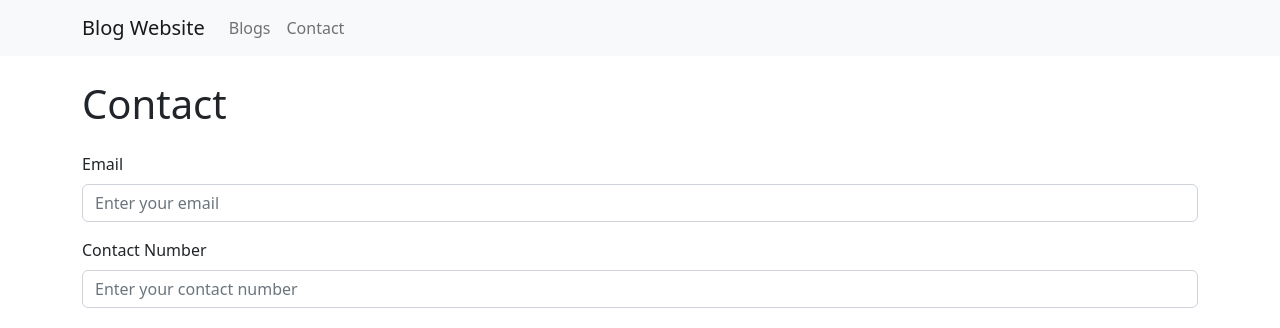
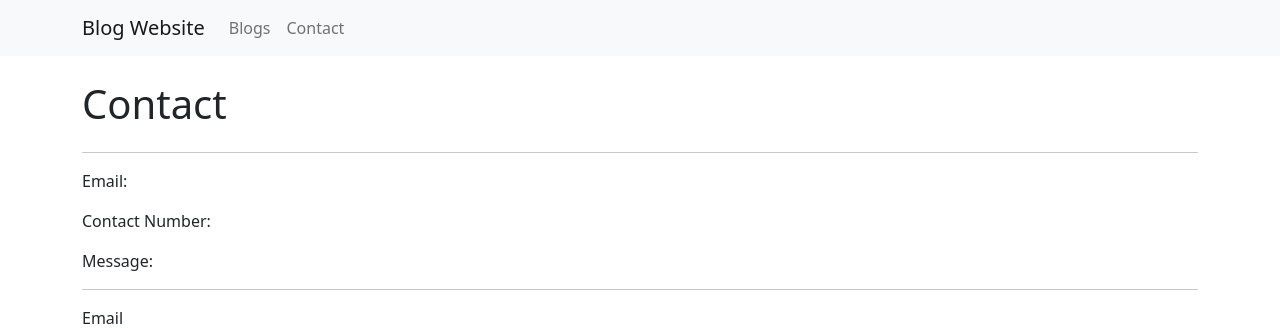
Before and after one commit to bryllim/kodego-react-demo, a React (Create React App) app: page /contact in a window 1280 px wide. Shown: the top 328 px of the page. Built offline with nearby package versions, Linux system fonts and the light colour scheme; no server answers.

Commit message:
added loading

```diff
--- a/src/pages/Blogs.js
+++ b/src/pages/Blogs.js
@@ -3,20 +3,27 @@ import BlogCard from "./components/BlogCard";
 
 const Blogs = () => {
 
-  const mediumURL = "https://api.rss2json.com/v1/api.json?rss_url=https://medium.com/feed/@bryllim";
+  const mediumURL = "https://api.rss2json.com/v1/api.json?rss_url=https://medium.com/feed/@robertroybritt";
 
   useEffect(() => {
     fetch(mediumURL)
       .then(response => response.json())
       .then(data => {
         setBlogs(data.items);
+        setIsLoading(false);
       })
       .catch(error => console.log(error));
-  } , []);
+  }, []);
+
+  const [isLoading, setIsLoading] = useState(true);
 
   const [blogs, setBlogs] = useState([]);
 
   return (
+    <>
+      {isLoading ? (
+        <h1 className="text-center my-5">Loading blogs...</h1>
+      ) : (
         <>
           <h1 className="my-4">Blogs</h1>
           {blogs.map(blog => (
@@ -27,6 +34,8 @@ const Blogs = () => {
             />
           ))}
         </>
+      )}
+    </>
   );
 };
 
--- a/src/pages/Contact.js
+++ b/src/pages/Contact.js
@@ -36,15 +36,47 @@ const Contact = () => {
 
   const [barangays, setBarangays] = useState([]);
 
+  const [contact, setContact] = useState({
+    email: '',
+    number: '',
+    message: ''
+  });
+
+  function handleEmailChange(e) {
+    setContact({
+      ...contact,
+      email: e.target.value
+    })
+  }
+
+  function handleNumberChange(e) {
+    setContact({
+      ...contact,
+      number: e.target.value
+    })
+  }
+
+  function handleMessageChange(e) {
+    setContact({
+      ...contact,
+      message: e.target.value
+    })
+  }
+
   return (
     <>
       <h1 className="my-4">Contact</h1>
+      <hr></hr>
+      <p>Email: <strong>{contact.email}</strong></p>
+      <p>Contact Number: <strong>{contact.number}</strong></p>
+      <p>Message: <strong>{contact.message}</strong></p>
+      <hr></hr>
       <Form>
         <Form.Group className="mb-3" controlId="formBasicEmail">
           <Form.Label>Email</Form.Label>
-          <Form.Control type="email" placeholder="Enter your email" />
+          <Form.Control type="email" placeholder="Enter your email" onChange={handleEmailChange} />
           <Form.Label className="mt-3">Contact Number</Form.Label>
-          <Form.Control type="number" placeholder="Enter your contact number" />
+          <Form.Control type="number" placeholder="Enter your contact number" onChange={handleNumberChange}/>
           <Form.Label className="mt-3">Barangay</Form.Label>
           <Form.Select>
             {barangays.map(barangay => (
@@ -52,7 +84,7 @@ const Contact = () => {
             ))}
           </Form.Select>
           <Form.Label className="mt-3">Message</Form.Label>
-          <Form.Control type="textarea" placeholder="Enter your message" />
+          <Form.Control type="textarea" placeholder="Enter your message" onChange={handleMessageChange}/>
         </Form.Group>
         <Button variant="primary" type="submit">
           Submit
```
Lines whose indentation alone changed are shown as unchanged.
